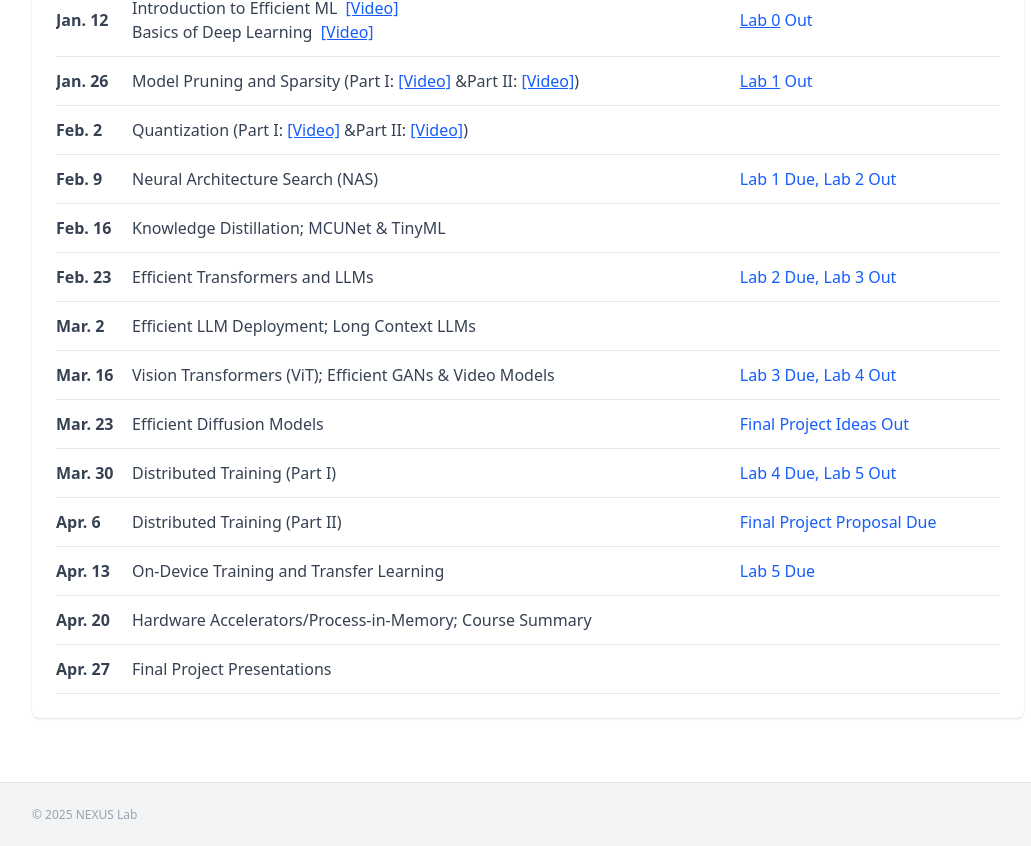
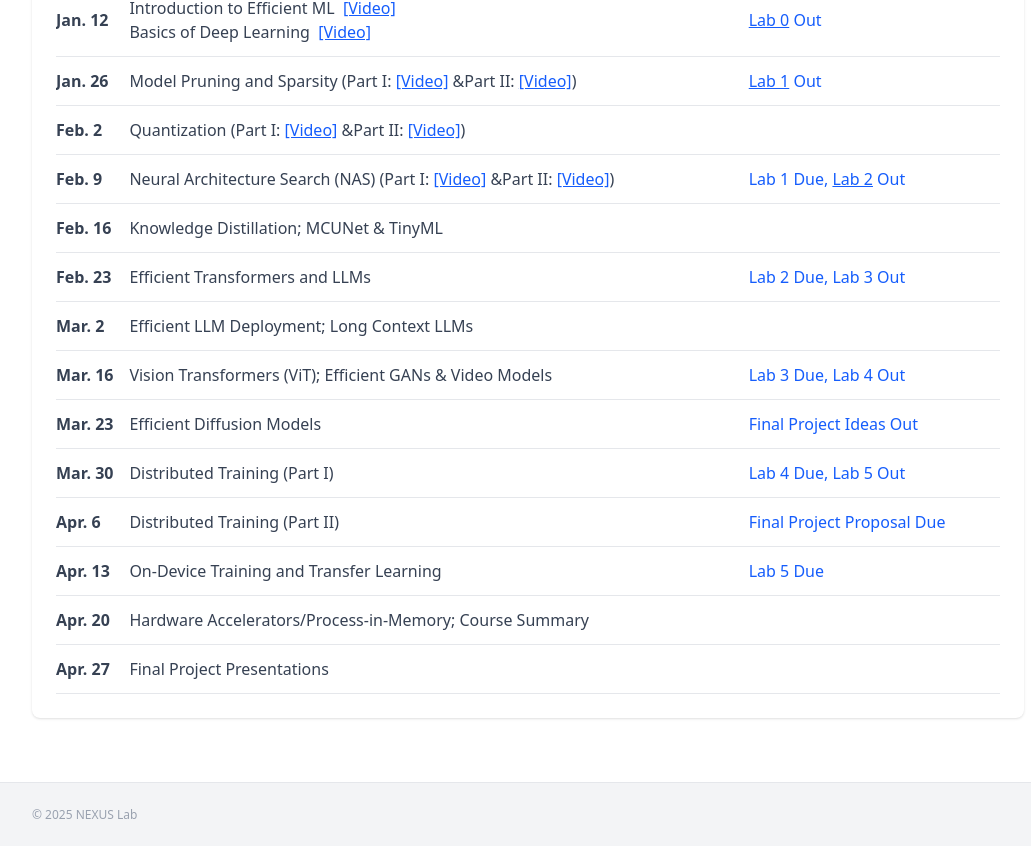
Before and after one commit to NEXUS-Pitt/nexus-pitt.github.io, a React (Vite) app: page /#/course in a window 1280 px wide. Shown: the part 1258-2104 px from the top of the page, without its empty margins (112-1143 px from the left). Built offline with nearby package versions, Linux system fonts and the light colour scheme; a web font is replaced by a local one.

Commit message:
Update CoursePage.tsx

```diff
--- a/src/components/Course/CoursePage.tsx
+++ b/src/components/Course/CoursePage.tsx
@@ -167,9 +167,9 @@ const CoursePage: React.FC = () => {
                                     </tr>
                                     <tr className="border-b border-gray-200">
                                         <td className="py-3 font-semibold">Feb. 9</td>
-                                        <td className="py-3">Neural Architecture Search (NAS)</td>
+                                        <td className="py-3">Neural Architecture Search (NAS) (Part I:&nbsp;<a href="https://youtu.be/rVUsqCLsfGw" className="text-blue-600 underline" target="_blank" rel="noopener noreferrer">[Video]</a> &amp;Part II:&nbsp;<a href="https://youtu.be/f_-KFB3JVTQ" className="text-blue-600 underline" target="_blank" rel="noopener noreferrer">[Video]</a>)</td>
                                         <td className="py-3 text-blue-600">
-                                            Lab 1 Due, Lab 2 Out
+                                            Lab 1 Due, <a href="https://colab.research.google.com/drive/1ZLqmmepC9OvDy9j4_1jU3thrFFB2j1aM" className="text-blue-600 underline" target="_blank" rel="noopener noreferrer">Lab 2</a> Out
                                         </td>
                                     </tr>
                                     <tr className="border-b border-gray-200">
```
